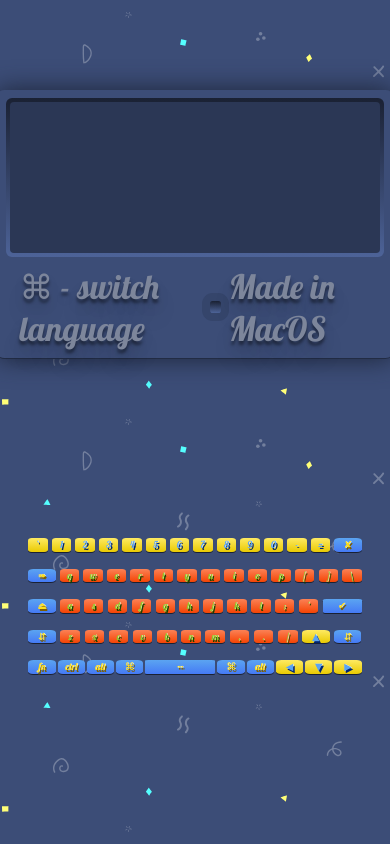
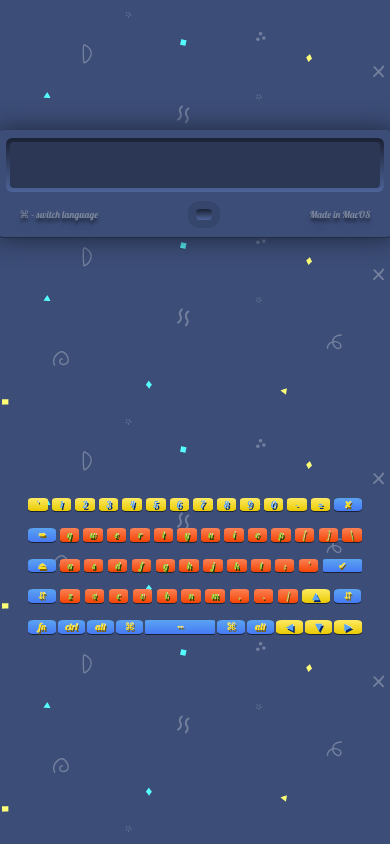
Before and after one commit to perseus-sergey/virtual-keyboard, a website built with webpack: page src/template.html in a window 390 px wide. Built offline with nearby package versions, Linux system fonts and the light colour scheme.

Commit message:
feat: change textarea font-size for mobile

```diff
--- a/src/style/_style.scss
+++ b/src/style/_style.scss
@@ -44,7 +44,7 @@
   .monitor__receiver-wrapper {
     display: flex;
     font-family: "Lobster", cursive;
-    font-size: 4vh;
+    font-size: 2.5vw;
     width: 90%;
     align-items: center;
     justify-content: space-between;
--- a/src/style/_var.scss
+++ b/src/style/_var.scss
@@ -1,5 +1,5 @@
 $keyboardFont: "Lobster", cursive;
-$monitorFontSize: 3vh;
+$monitorFontSize: 2vw;
 $keyboardFontSize: 2.5vw;
 $keyboardLineHeight: $keyboardFontSize + 1vw;
 $bodyBgColor: #3C4D77;
```
Also changed, not shown: dist/favicon.ico (deleted), dist/fonts/lobster.woff (deleted), dist/index.html (deleted), 2 other files.
